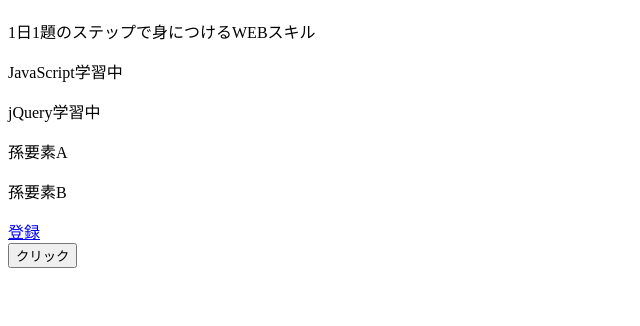
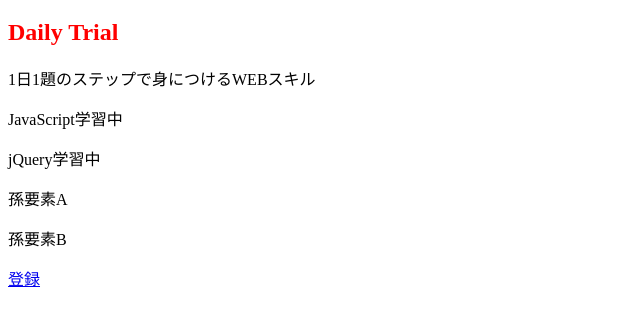
Before and after one commit to bunobu/daitra-web-production, a website: page beginner/study/jquery-practice/index.html in a window 1280 px wide. Shown: the part 70-396 px from the top of the page, without its empty margins (0-640 px from the left). Drawn offline with nearby package versions, Linux system fonts and the light colour scheme; files that its build step writes are made by us from their sources.

Commit message:
メソッドチェーンについて #3

```diff
--- /dev/null
+++ b/beginner/study/jquery-practice/js/method-chain.js
@@ -0,0 +1,26 @@
+/**
+ * メソッドチェーン
+ *
+ * 複数メソッドをつなげて書くこともできる
+ */
+jQuery("#js-title").css("color", "red");
+jQuery("#js-title").text("Daily Trial");
+
+//　↓メソッドを繋げて書くと
+jQuery("#js-title").css("color", "red").text("Daily Trial");
+
+/**
+ * メソッドチェーンを使ったアニメーション
+ */
+
+// .fadeIn()  フワッと表示。
+jQuery("#js-title").fadeIn();
+
+// .fadeOut()  フワッと消える。
+jQuery("#js-btn").fadeOut();
+
+// .slideDown()  スライドして表示。
+jQuery("#js-title").slideDown();
+
+// .slideUp()  スライドして消える。
+jQuery("#js-btn").slideUp();
```
Also changed, not shown: beginner/study/jquery-practice/index.html (+4 -1 lines).
